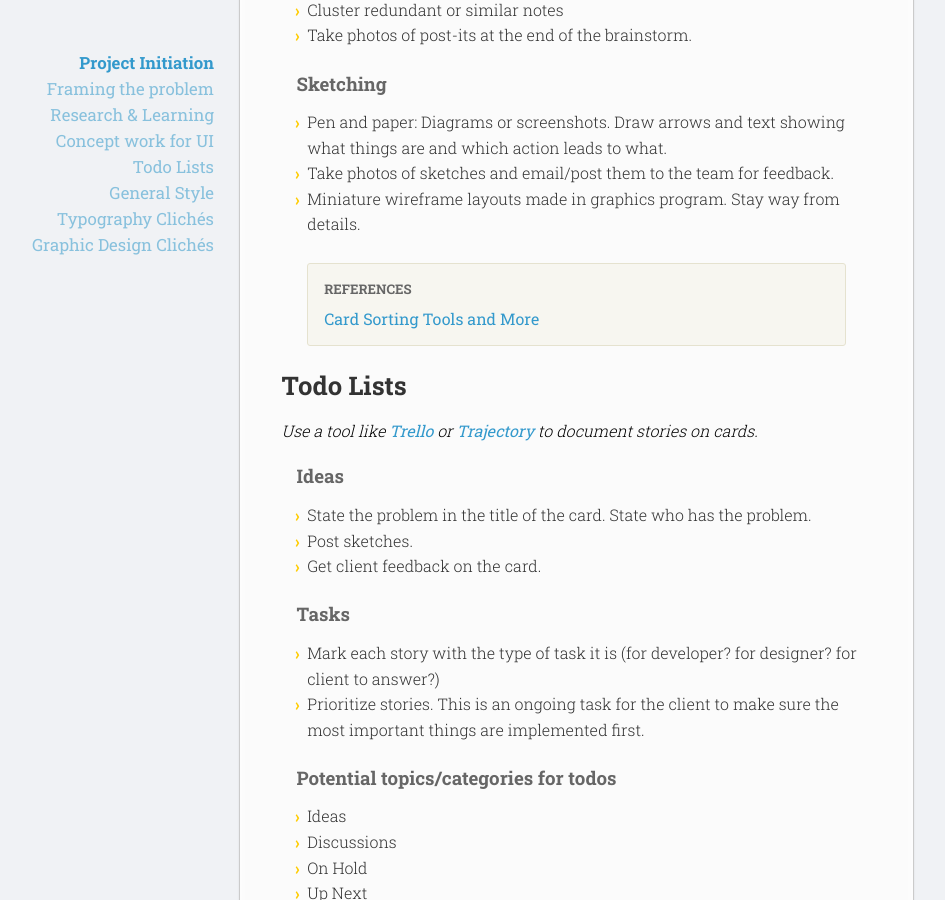
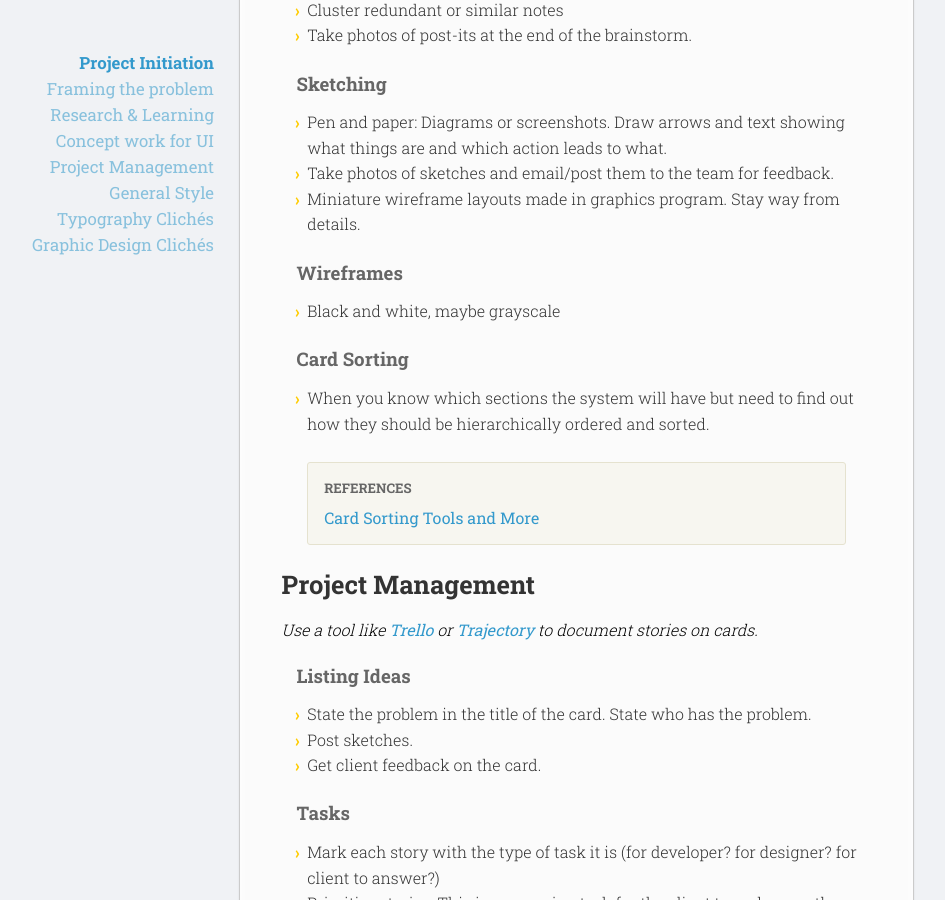
Before and after one commit to Magnus-G/Process, a Jekyll site: the page built from index.md, in a window 1280 px wide and 900 px high, scrolled down 5074 px. Shown: the whole window, without its empty margins (76-1021 px from the left). Built offline with Jekyll 4.4.1, drawn with Linux system fonts in a browser that asks for light colours; nearby versions of some CDN libraries; Markdown is read by kramdown in place of the engine named in the settings; some of the changed text lies outside the part shown.

Commit message:
Update index.md

```diff
--- a/index.md
+++ b/index.md
@@ -161,7 +161,8 @@ Research & Learning
 </div>
 
 Concept work for UI
-========
+================
+
 ### Brainstorming
 #### Structure and basic rules
 * Main purpose is to get as many ideas as possible. Not as good ideas as possible.
@@ -184,17 +185,23 @@ Concept work for UI
 * Take photos of sketches and email/post them to the team for feedback.
 * Miniature wireframe layouts made in graphics program. Stay way from details.
 
+### Wireframes
+* Black and white, maybe grayscale
+
+### Card Sorting
+* When you know which sections the system will have but need to find out how they should be hierarchically ordered and sorted.
+
 <div class="ref">
 <h5>References</h5>
 <a href="http://www.optimalworkshop.com/">Card Sorting Tools and More</a>
 </div>
 
-Todo Lists
-========
+Project Management
+================
 
 *Use a tool like [Trello](http://trello.com) or [Trajectory](https://www.apptrajectory.com) to document stories on cards.*
 
-### Ideas
+### Listing Ideas
 * State the problem in the title of the card. State who has the problem.
 * Post sketches.
 * Get client feedback on the card.
@@ -246,9 +253,17 @@ Typography Clichés
 ================
 
 ### Headings
-* Small headings for indicating sub categories of articles.
+* Small headings for indicating sub categories of articles. Can be used with stripes for color coding.
 <div class="img-examples">
   <a class="popup" href="images/typography/small-header1.png"><img src="images/typography/small-header1.png" alt=""></a>
+  <a class="popup" href="images/typography/small-header2.png"><img src="images/typography/small-header2.png" alt=""></a>
+</div>
+
+* Ribbons
+
+* Small heading inside of a block. Can be color coded. Also called "cameo".
+<div class="img-examples">
+  <a class="popup" href="images/typography/in-block-header1.png"><img src="images/typography/in-block-header1.png.png" alt=""></a>
 </div>
 
 Graphic Design Clichés
```
